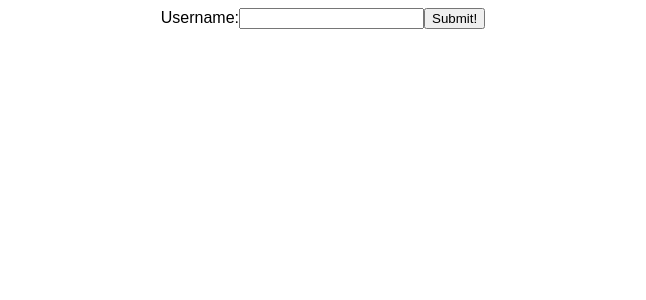
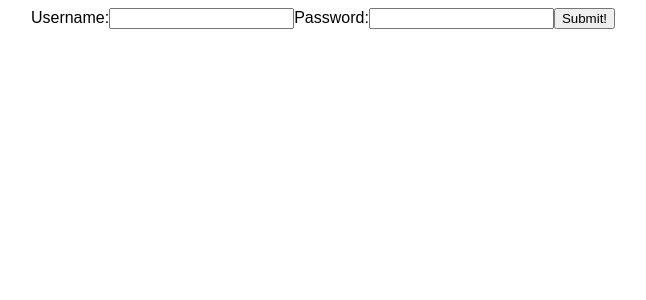
Before and after one commit to tlu8592/lambda-forms-follow-through, a React (Create React App) app: page / in a window 1280 px wide. Shown: the top 300 px of the page, without its empty margins (317-963 px from the left). Built offline with nearby package versions, Linux system fonts and the light colour scheme.

Commit message:
added password input

```diff
--- a/src/App.js
+++ b/src/App.js
@@ -3,23 +3,37 @@ import "./styles.css";
 
 export default function App() {
   const [name, setName] = useState("");
+  const [password, setPassword] = useState("");
 
   const handleChange = (event) => {
     setName(event.target.value);
   };
 
+  const handlePasswordChange = (event) => {
+    setPassword(event.target.value);
+  };
+
   const handleSubmit = (event) => {
     event.preventDefault();
     console.log(name);
+    console.log(password);
   };
 
   return (
     <div className="App">
-      {console.log(name)}
+      {console.log({ name })}
+      {console.log({ password })}
       <form onSubmit={(event) => handleSubmit(event)}>
         <label>
           Username:
           <input type="text" onChange={(event) => handleChange(event)} />
+        </label>
+        <label>
+          Password:
+          <input
+            type="text"
+            onChange={(event) => handlePasswordChange(event)}
+          />
         </label>
         <button>Submit!</button>
       </form>
```
